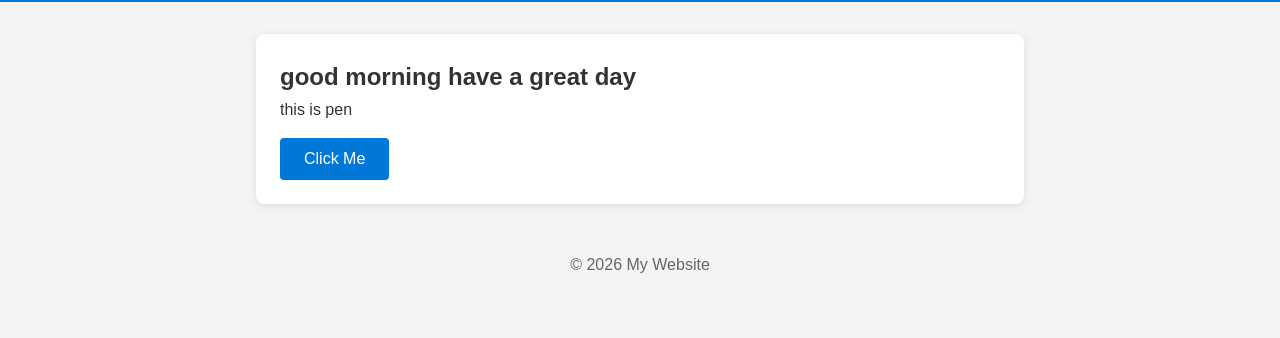
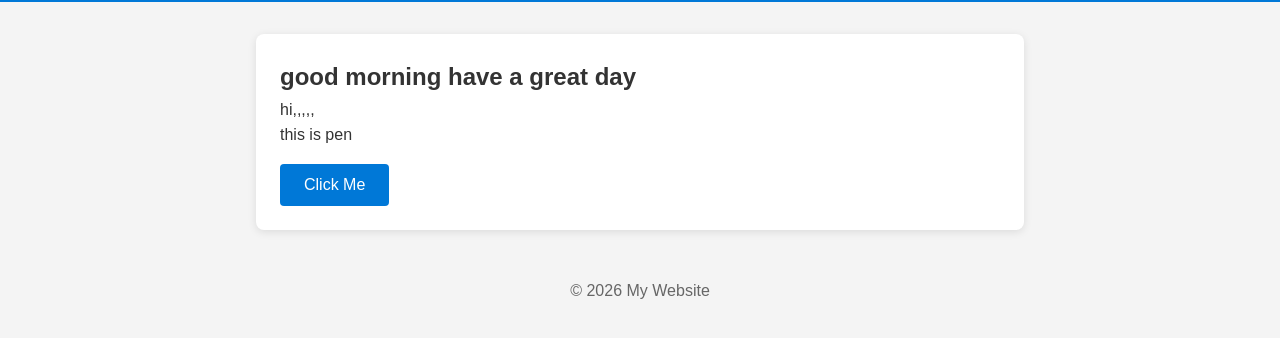
Before and after one commit to kavanashree734/ci-cd-pipeline-, a plain HTML site: page index.html in a window 1280 px wide. Shown: the part 132-470 px from the top of the page. Drawn offline with Linux system fonts and the light colour scheme.

Commit message:
this is change from index

```diff
--- a/index.html
+++ b/index.html
@@ -17,6 +17,7 @@
   <main>
     <div class="card">
       <h2>good morning have a great day</h2>
+      <p>hi,,,,,</p>
       <p> this is pen</p>
 
       <button onclick="showMessage()">Click Me</button>
```
